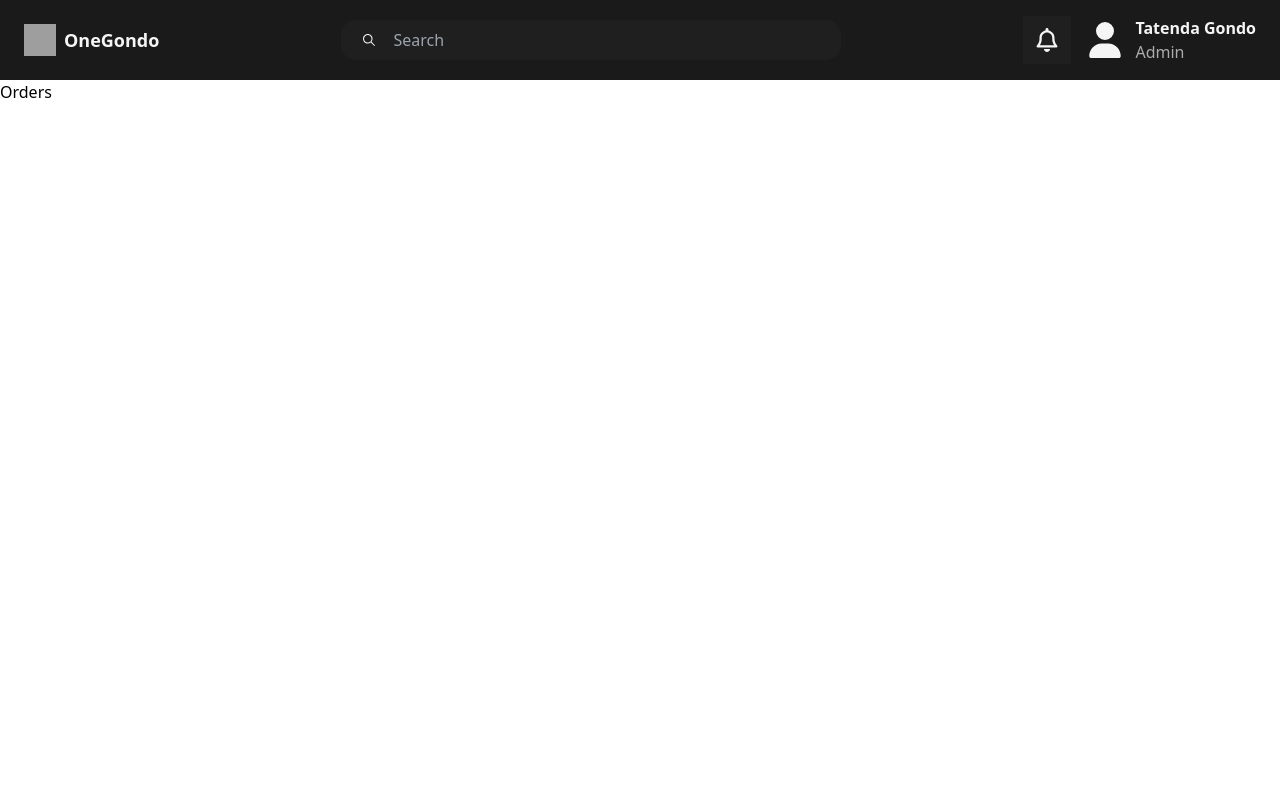
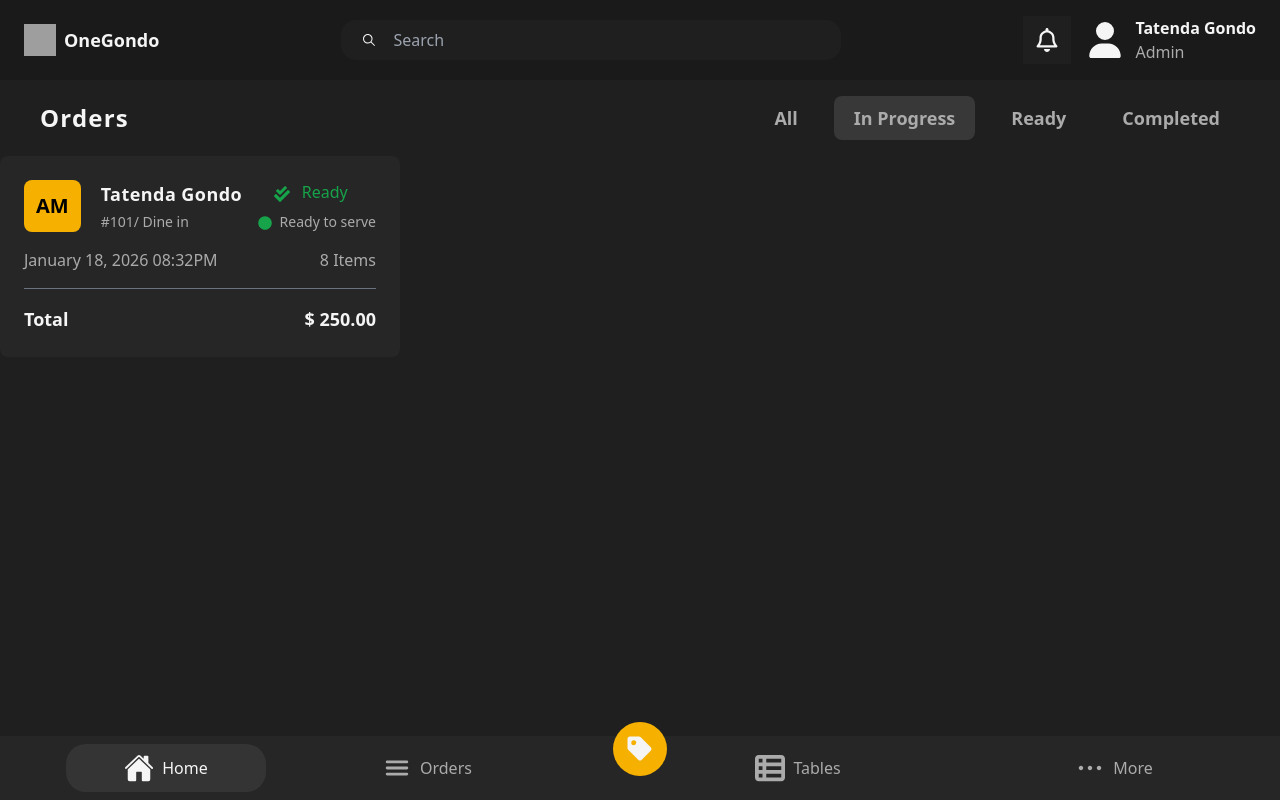
Before and after one commit to tgzgondoz/pos-OneGondo, a React (Vite) app: page /orders in a window 1280 px wide. Built offline with nearby package versions, Linux system fonts and the light colour scheme; grey boxes are pictures that could not be loaded.

Commit message:
Orders Page UI Design

```diff
--- a/src/components/shared/BottomNav.jsx
+++ b/src/components/shared/BottomNav.jsx
@@ -4,14 +4,16 @@ import { IoMenu } from "react-icons/io5";
 import { FaTableList } from "react-icons/fa6";
 import { IoIosMore } from "react-icons/io";
 import { BiSolidPurchaseTag } from "react-icons/bi";
+import { useNavigate } from 'react-router-dom';
 
 
 const BottomNav = () => {
+  const navigate = useNavigate();
   return (
     <div className=' fixed bottom-0 left-0  right-0 bg-[#262626] p-2 h-16 flex justify-around'>
-       <button className='flex items-center justify-center text-[#f5f5f5] bg-[#343434] w-[200px] rounded-[20px]'> <IoHome className='inline mr-2 'size={30}/><p>Home</p> </button>
-       <button className='flex items-center justifycenter text-[#ababab]  w-[200px]'> <IoMenu className='inline mr-2 'size={30}/><p>Orders</p></button>
-       <button className='flex items-center justify-center text-[#ababab]  w-[200px]'> <FaTableList className='inline mr-2 'size={30} /><p>Tables</p></button>
+       <button onClick={() => navigate ("/")}className='flex items-center justify-center text-[#f5f5f5] bg-[#343434] w-[200px] rounded-[20px]'> <IoHome className='inline mr-2 'size={30}/><p>Home</p> </button>
+       <button onClick={() => navigate ("orders")} className='flex items-center justifycenter text-[#ababab]  w-[200px]'> <IoMenu className='inline mr-2 'size={30}/><p>Orders</p></button>
+       <button onClick={() => navigate ("table")}className='flex items-center justify-center text-[#ababab]  w-[200px]'> <FaTableList className='inline mr-2 'size={30} /><p>Tables</p></button>
        <button className='flex items-center justify-center text-[#ababab]  w-[200px]'> <IoIosMore className='inline mr-2 'size={30}/><p>More</p></button>
 
        <button className='absolute bottom-6 bg-[#F6b100] text-[#f5f5f5] rounded-full p-3 items-center'><BiSolidPurchaseTag size={30}/></button>
--- a/src/components/shared/Headers.jsx
+++ b/src/components/shared/Headers.jsx
@@ -8,7 +8,7 @@ const Headers = () => {
     <header className="flex justify-between items-center py-4 px-4 px-6 bg-[#1a1a1a]">
       {/*LOGO*/}
       <div className="flex items-center gap-2">
-        <img src="logo" className="h-8 w-8" alt="OneGondo logo" />
+        <img src=".assets/images/logo.png" className="h-8 w-8" alt="OneGondo logo" />
         <h1 className="text-lg font-semibold text-[#f5f5f5]">OneGondo</h1>
       </div>
 
--- a/src/components/shared/Home/MiniCard.jsx
+++ b/src/components/shared/Home/MiniCard.jsx
@@ -10,7 +10,7 @@ const MiniCard = ({ title, icon, number, footerNum }) => {
         </button>
       </div>
       <div>
-        <h1 className='text-[#f5f5f5] text-4xl font-bold mt-5'>{number}</h1>
+        <h1 className='text-[#f5f5f5] text-4xl font-bold mt-5'>{ title ==="Total Earnings" ? `$ ${number} `:number}</h1>
         <h1 className='text-[#f5f5f5] text-lg mt-2'>
           <span className='text-[#02ca3a]'> {footerNum}%</span> than yesterday
         </h1>
--- a/src/components/shared/Home/PopularDishes.jsx
+++ b/src/components/shared/Home/PopularDishes.jsx
@@ -5,9 +5,9 @@ import { popularDishes } from "../../../constants";
 const PopularDishes = () => {
   return (
     <div className="mt-6 pr-6">
-      <div className="bg-[#1a1ala] w-full rounded-lg">
+      <div className="bg-[#1a1a1a] w-full rounded-lg">
         <div className="flex justify-between items-center px-6 py-4">
-          <h1 className="■text-[#f5f5f5] text-lg font-semibold tracking-wide">
+          <h1 className="text-[#f5f5f5] text-lg font-semibold tracking-wide">
             {" "}
             Popular Dishes
           </h1>
@@ -16,22 +16,23 @@ const PopularDishes = () => {
           </a>
         </div>
 
-        <div>
+        <div className="overflow-y-scroll h-[680px] scrollbar-hide">
           {popularDishes.map((dish) => {
             return (
               <div
                 key={dish.id}
-                className="flex items-center gap-4 bg- [#1f1f1f] rounded-[15px] px-6 py-4 mx-6"
+                className="flex items-center gap-4 bg-[#1f1f1f] rounded-[15px] px-6 py-4 mt-4 mx-6"
               >
+                <h1 className="text-[#f5f5f5] font-bold text-xl mr-4">{dish.id <10? `0${dish.id}`:dish.id}</h1>
                 <img
                   src={dish.image}
                   alt={dish.name}
-                  className="w-[50px] h-[50px] rounded-lg"
+                  className="w-[50px] h-[50px] rounded-full"
                 />
                 <div>
-                  <h1 className="text-[#f5f5f5] font-semibold">{dish.name}</h1>
-                  <p className="text-[#f5f5f5] text-sm">
-                    {dish.numberOfOrders} orders
+                  <h1 className="text-[#f5f5f5] font-semibold tracking-wide">{dish.name}</h1>
+                  <p className="text-[#f5f5f5] text-sm font-semibold mt-1"> <span className="text-[#ababab] text-sm">Orders: </span>
+                    {dish.numberOfOrders}
                   </p>
                 </div>
               </div>
--- /dev/null
+++ b/src/components/shared/Orders/OrderCard.jsx
@@ -0,0 +1,42 @@
+import React from "react";
+import { FaCheckDouble, FaCircle } from "react-icons/fa";
+
+const OrderCard = () => {
+  return (
+    <div className="w-[400px] bg-[#262626] p-6 rounded-lg mb-4">
+      <div className="flex items-center gap-5">
+        <button className="bg-[#f6b100] p-3 text-xl font-bold rounded-lg">
+          AM
+        </button>
+        <div className="flex items-center justify-between w-[100%]">
+          <div className="flex flex-col items-start gap-1">
+            <h1 className="text-[#f5f5f5] text-lg font-semibold tracking-wide">
+              Tatenda Gondo
+            </h1>
+            <p className="text-[#ababab] text-sm">#101/ Dine in</p>
+          </div>
+          <div className="flex flex-col items-start gap-2">
+            <p className="text-green-600 px-4">
+              <FaCheckDouble className="inline mr-2" /> Ready
+            </p>
+            <p className="text-[#ababab] text-sm">
+              <FaCircle className="inline mr-2 text-green-600" />
+              Ready to serve
+            </p>
+          </div>
+        </div>
+      </div>
+      <div className="flex justify-between items-center mt-4 text-[#ababab]">
+        <p>January 18, 2026 08:32PM</p>
+        <p>8 Items</p>
+      </div>
+      <hr className="w-full mt-4 border-t border-gray-500" />
+      <div className="flex items-center justify-between mt-4">
+        <h1 className="text-[#f5f5f5] text-lg font-semibold">Total</h1>
+        <p className="text-[#f5f5f5] text-lg font-semibold">$ 250.00</p>
+      </div>
+    </div>
+  );
+};
+
+export default OrderCard;
--- a/src/pages/Orders.jsx
+++ b/src/pages/Orders.jsx
@@ -1,9 +1,24 @@
-import React from 'react'
+import React from "react";
+import BottomNav from "../components/shared/BottomNav";
+import OrderCard from "../components/shared/Orders/OrderCard";
 
 const Orders = () => {
   return (
-    <div>Orders</div>
-  )
-}
+    <section className='bg-[#1f1f1f] h-[calc(100vh-5rem)] overflow-hidden'>
+      <div className='flex items-center justify-between px-10 py-4'>
+        <h1 className='text-[#f5f5f5] text-2xl font-bold tracking-wider'>Orders</h1>
+        <div className='flex items-center justify-around gap-4'>
+          <button className='text-[#ababab] text-lg rounded-lg px-5 py-2 font-semibold'>All</button>
+          <button className='text-[#ababab] text-lg bg-[#383838] rounded-lg px-5 py-2 font-semibold'>In Progress</button>
+          <button className='text-[#ababab] text-lg rounded-lg px-5 py-2 font-semibold'>Ready</button>
+          <button className='text-[#ababab] text-lg rounded-lg px-5 py-2 font-semibold'>Completed</button>
+        </div>
+      </div>
 
-export default Orders
+      <OrderCard />
+      <BottomNav />
+    </section>
+  );
+};
+
+export default Orders;
```
